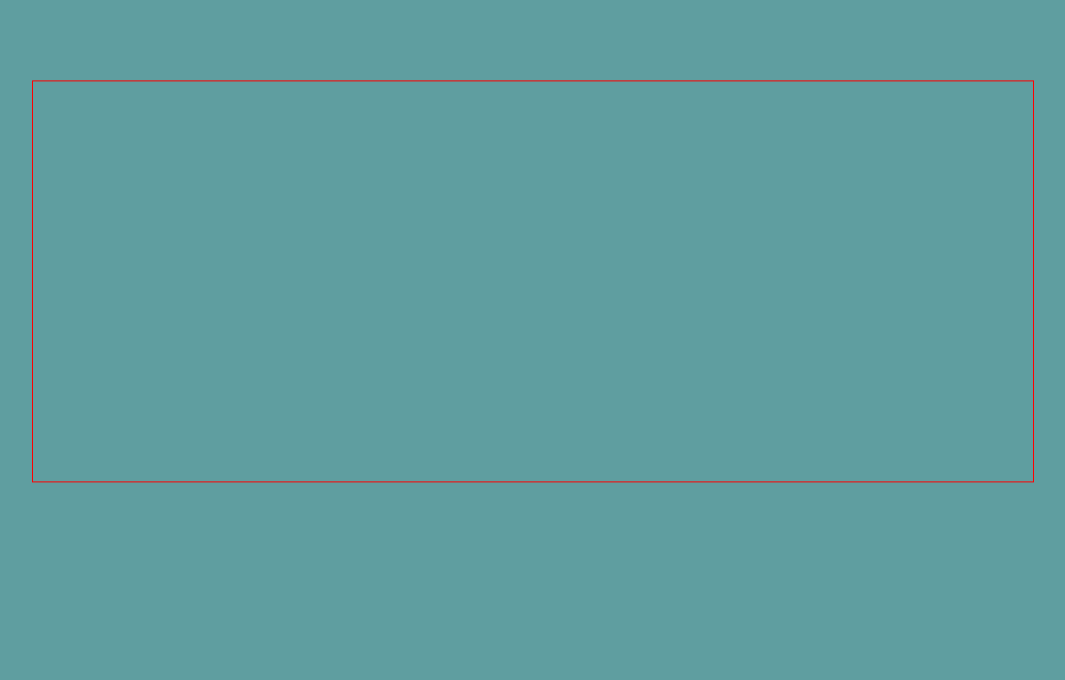
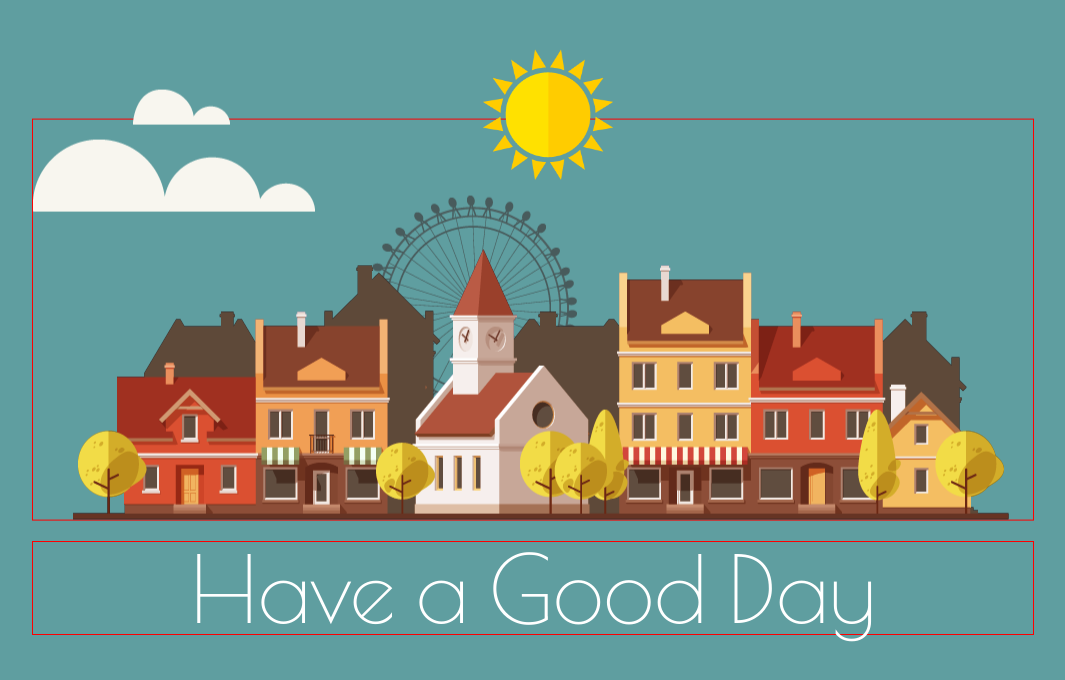
Before and after one commit to Jungdoosik/animation-made, a plain HTML site: page index.html in a window 1280 px wide. Shown: the whole page, without its empty margins (107-1172 px from the left). Drawn offline with nearby package versions, Linux system fonts and the light colour scheme.

Commit message:
background success

```diff
--- a/css/style.css
+++ b/css/style.css
@@ -17,6 +17,66 @@ section {
 	border: 1px solid red;
 	width: 1000px;
 	height: 400px;
-	margin: 0px auto;
-	transform: translateY(20%);
+	top: 50%;
+	left: 50%;
+	position: absolute;
+	transform: translate(-50%, -70%);
 }
+
+h1{
+	border: 1px solid red;
+	width: 1000px;
+	position: absolute;
+	top: 50%;
+	left: 50%;
+	transform: translate(-50%, 150%);
+	font: 92px/1 "Poiret one";
+	text-align: center;
+	color: #fff;
+}
+
+section .sky {
+	position: absolute;
+	width: 100%;
+	height: 100%;
+}
+
+section .sky .sun {
+	position: absolute;
+	width: 130px;
+	height: 130px;
+	top: -70px;
+	left: 55%;
+	margin-left: -100px;
+}
+
+section .sky .cloud1 {
+	position: absolute;
+	top: -30px;
+	left: 10%;
+}
+
+section .sky .cloud2 {
+	position: absolute;
+	top: 20px;
+}
+
+section .town .circle {
+	position: absolute;
+	bottom: 104px;
+	left: 50%;
+	margin-left: -165px;
+	opacity: 0.7;
+}
+
+section .town .nigth {
+	position: absolute;
+	bottom: 0px;
+	left: 40px;
+}
+
+section .town .day {
+	position: absolute;
+	bottom: 0px;
+	left: 40px;
+}
--- a/index.html
+++ b/index.html
@@ -9,8 +9,23 @@
 	<script defer src="js/app.js"></script>
 </head>
 <body>
+
+	<!-- 먼저 section으로 페이지 중앙content위치를 잡아주고 h1(Have a good day) 아래 글 위치를 잡아줌 -->
+
+	<h1>Have a Good Day</h1>
+
 	<section>
+		<article class="sky">
+			<img src="img/sun.png" class="sun">
+			<img src="img/cloud1.png" class="cloud1">
+			<img src="img/cloud2.png" class="cloud2">
+		</article>
 
+		<article class="town">
+			<img src="img/circle.png" class="circle">
+			<img src="img/town_night.png" class="nigth">
+			<img src="img/town_day.png" class="day">
+		</article>
 	</section>
 </body>
 </html>
```
